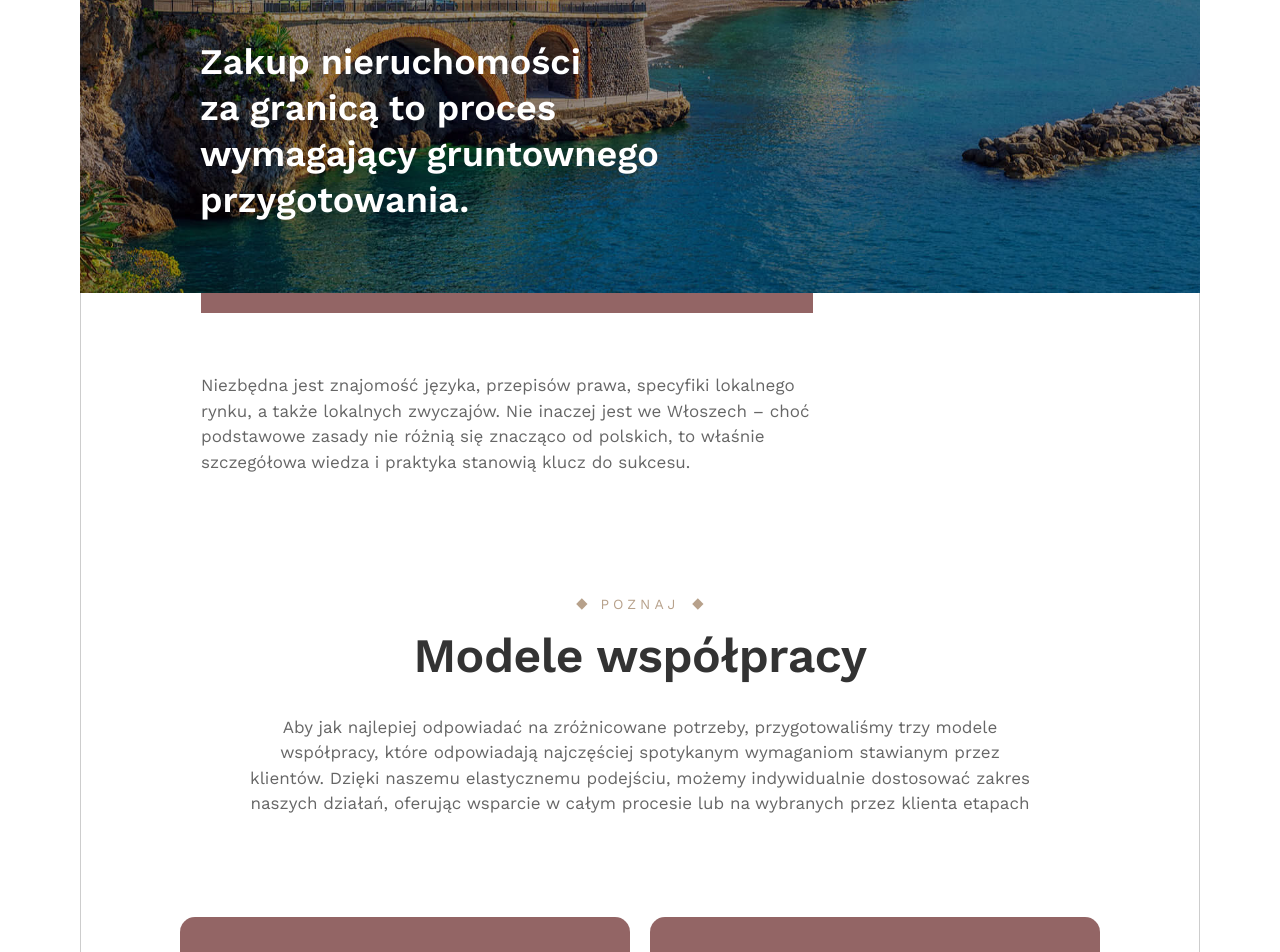
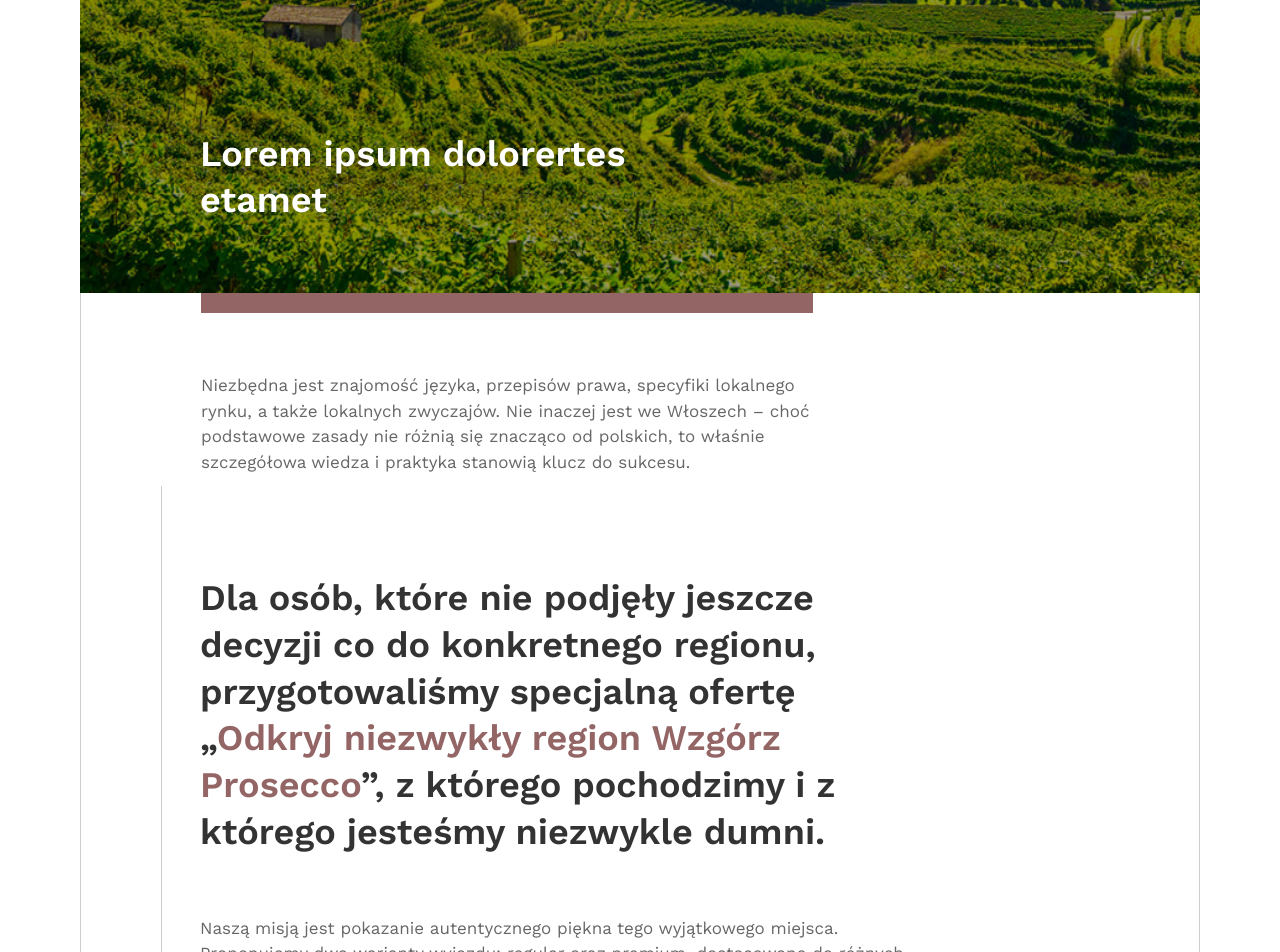
Before and after one commit to benbrzezinski/mia-casa-artneo, a React (Vite) app: page / in a window 1280 px wide. Shown: the part 600-1552 px from the top of the page. Built offline with nearby package versions, Linux system fonts and the light colour scheme.

Commit message:
Utworzono potrzbne strony Offer... oraz dostosowano potrzebne komponenty

```diff
--- a/src/components/App.tsx
+++ b/src/components/App.tsx
@@ -1,6 +1,8 @@
 import Home from "../pages/Home";
-import Offer from "../pages/Offer";
+import OfferCollaborationModels from "../pages/OfferCollaborationModels";
+import OfferOrganizedTrips from "../pages/OfferOrganizedTrips";
+import OfferProseccoHills from "../pages/OfferProseccoHills";
 
 export default function App() {
-  return <Offer />;
+  return <OfferProseccoHills />;
 }
--- a/src/components/ContentHeroInfoBox/index.tsx
+++ b/src/components/ContentHeroInfoBox/index.tsx
@@ -1,19 +1,29 @@
 import DecorationBox from "../DecorationBox";
 import scss from "./ContentHeroInfoBox.module.scss";
 
-export default function ContentHeroInfoBox() {
+interface ContentHeroInfoBoxProps {
+  includesText?: boolean;
+  boxMarginBottom?: string | number;
+}
+
+export default function ContentHeroInfoBox({
+  includesText = true,
+  boxMarginBottom = 60,
+}: ContentHeroInfoBoxProps) {
   return (
     <div className={scss.border}>
       <div className={`uk-container uk-container-large ${scss.wrapper}`}>
         <div className={scss.box}>
-          <DecorationBox marginBottom={60} />
-          <p className={scss.text}>
-            Niezbędna jest znajomość języka, przepisów prawa, specyfiki
-            lokalnego rynku, a także lokalnych zwyczajów. Nie inaczej jest we
-            Włoszech &#8211; choć podstawowe zasady nie różnią się znacząco od
-            polskich, to właśnie szczegółowa wiedza i praktyka stanowią klucz do
-            sukcesu.
-          </p>
+          <DecorationBox marginBottom={boxMarginBottom} />
+          {includesText && (
+            <p className={scss.text}>
+              Niezbędna jest znajomość języka, przepisów prawa, specyfiki
+              lokalnego rynku, a także lokalnych zwyczajów. Nie inaczej jest we
+              Włoszech &#8211; choć podstawowe zasady nie różnią się znacząco od
+              polskich, to właśnie szczegółowa wiedza i praktyka stanowią klucz
+              do sukcesu.
+            </p>
+          )}
         </div>
       </div>
     </div>
--- a/src/components/OrganizedTripsInfo/OrganizedTripsInfo.module.scss
+++ b/src/components/OrganizedTripsInfo/OrganizedTripsInfo.module.scss
@@ -1,8 +1,9 @@
 @use "/src/scss/index.scss" as *;
 
 div.wrapper {
-  gap: 50px;
-  padding-inline: 100px;
+  box-sizing: border-box;
+  gap: 82px;
+  padding: 100px;
 
   @include max-width(1450px) {
     flex-direction: column;
--- a/src/components/OrganizedTripsInfo/index.tsx
+++ b/src/components/OrganizedTripsInfo/index.tsx
@@ -3,7 +3,7 @@ import scss from "./OrganizedTripsInfo.module.scss";
 export default function OrganizedTripsInfo() {
   return (
     <div
-      className={`uk-container uk-container-large uk-flex uk-flex-between ${scss.wrapper}`}
+      className={`uk-container uk-container-large uk-flex uk-flex-center ${scss.wrapper}`}
     >
       <section className={scss.section}>
         <h3 className={scss.title}>
--- a/src/components/ProseccoHillsInfo/ProseccoHillsInfo.module.scss
+++ b/src/components/ProseccoHillsInfo/ProseccoHillsInfo.module.scss
@@ -1,8 +1,9 @@
 @use "/src/scss/index.scss" as *;
 
 div.wrapper {
-  gap: 50px;
-  padding-inline: 100px;
+  box-sizing: border-box;
+  gap: 82px;
+  padding: 100px;
 
   @include max-width(1450px) {
     flex-direction: column;
--- a/src/components/ProseccoHillsInfo/index.tsx
+++ b/src/components/ProseccoHillsInfo/index.tsx
@@ -3,7 +3,7 @@ import scss from "./ProseccoHillsInfo.module.scss";
 export default function ProseccoHillsInfo() {
   return (
     <div
-      className={`uk-container uk-container-large uk-flex uk-flex-between ${scss.wrapper}`}
+      className={`uk-container uk-container-large uk-flex uk-flex-center ${scss.wrapper}`}
     >
       <section className={scss.section}>
         <h3 className={scss.title}>
--- a/src/containers/ContentHero/index.tsx
+++ b/src/containers/ContentHero/index.tsx
@@ -8,12 +8,16 @@ interface ContentHeroProps {
   bgImg: string;
   title: string;
   subtitle: string;
+  infoBoxIncludesText?: boolean;
+  boxMarginBottom?: string | number;
 }
 
 export default function ContentHero({
   bgImg,
   title,
   subtitle,
+  infoBoxIncludesText = true,
+  boxMarginBottom = 60,
 }: ContentHeroProps) {
   return (
     <div className={`uk-position-relative ${scss.wrapper}`}>
@@ -26,7 +30,10 @@ export default function ContentHero({
         <ContentHeader />
         <ContentHeroTitles title={title} subtitle={subtitle} />
       </div>
-      <ContentHeroInfoBox />
+      <ContentHeroInfoBox
+        includesText={infoBoxIncludesText}
+        boxMarginBottom={boxMarginBottom}
+      />
     </div>
   );
 }
--- a/src/pages/Offer.tsx
+++ b/src/pages/OfferCollaborationModels.tsx
@@ -5,7 +5,7 @@ import LeftBorder from "../components/LeftBorder";
 import RightBorder from "../components/RightBorder";
 import Footer from "../containers/Footer";
 
-export default function Offer() {
+export default function OfferCollaborationModels() {
   return (
     <>
       <ContentHero
--- /dev/null
+++ b/src/pages/OfferOrganizedTrips.tsx
@@ -0,0 +1,25 @@
+import ContentHero from "../containers/ContentHero";
+import LeftBorder from "../components/LeftBorder";
+import RightBorder from "../components/RightBorder";
+import Footer from "../containers/Footer";
+import OrganizedTripsInfo from "../components/OrganizedTripsInfo";
+import DecorationBorder from "../components/DecorationBorder";
+
+export default function OfferOrganizedTrips() {
+  return (
+    <>
+      <ContentHero
+        bgImg="/assets/images/organized-trips.jpg"
+        title="Organizacja wyjazdów"
+        subtitle="Lorem ipsum dolorertes etamet"
+      />
+      <main>
+        <OrganizedTripsInfo />
+        <DecorationBorder bottom={0} left={161} width={1} height="99%" />
+        <LeftBorder height="100%" />
+        <RightBorder height="100%" />
+      </main>
+      <Footer sideLabel={false} />
+    </>
+  );
+}
--- /dev/null
+++ b/src/pages/OfferProseccoHills.tsx
@@ -0,0 +1,25 @@
+import DecorationBorder from "../components/DecorationBorder";
+import LeftBorder from "../components/LeftBorder";
+import ProseccoHillsInfo from "../components/ProseccoHillsInfo";
+import RightBorder from "../components/RightBorder";
+import ContentHero from "../containers/ContentHero";
+import Footer from "../containers/Footer";
+
+export default function OfferProseccoHills() {
+  return (
+    <>
+      <ContentHero
+        bgImg="/assets/images/prosecco-hills.jpg"
+        title="Poznaj Prosecco Hills"
+        subtitle="Lorem ipsum dolorertes etamet"
+      />
+      <main>
+        <ProseccoHillsInfo />
+        <DecorationBorder bottom={0} left={161} width={1} height="99%" />
+        <LeftBorder height="100%" />
+        <RightBorder height="100%" />
+      </main>
+      <Footer sideLabel={false} />
+    </>
+  );
+}
```
Also changed, not shown: src/components/DecorationBorder/index.tsx (+7 -4 lines), public/assets/images/organized-trips.jpg (added), public/assets/images/prosecco-hills.jpg (added).
